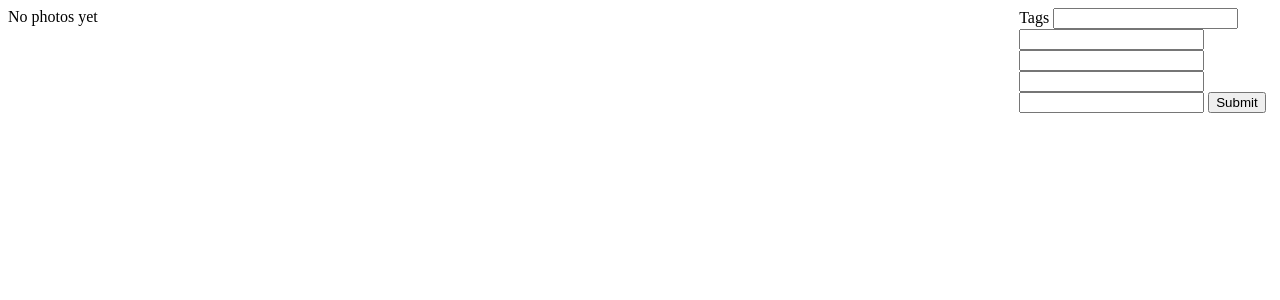
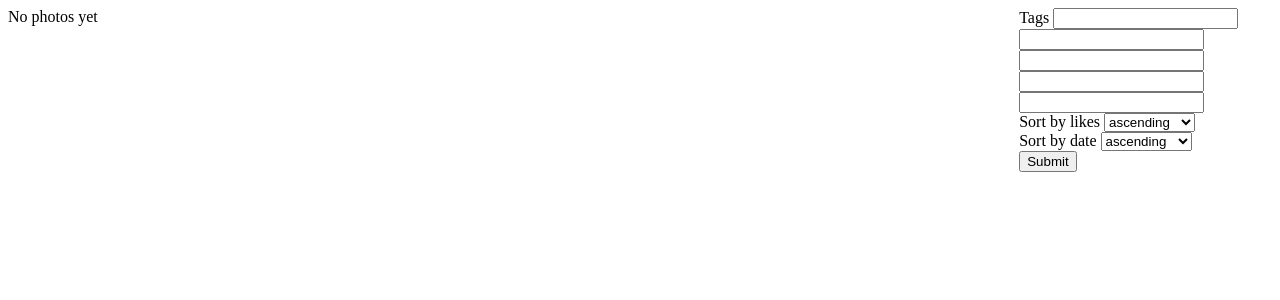
Before and after one commit to stillbeingtested/photogallery, a Django app: page /photos/ in a window 1280 px wide. Shown: the top 300 px of the page. Run offline with Django 3.2, Linux system fonts and the light colour scheme; data that the repository does not hold is empty.

Commit message:
sorting photos by created_date

```diff
--- a/photogallery/photo/views.py
+++ b/photogallery/photo/views.py
@@ -7,3 +7,26 @@ class PhotoView(ListView):
     model = Photo
     template_name = "photo_list.html"
     paginate_by = 20
+
+    def get_queryset(self):
+        tag_filtering = self.request.GET.get('tags', [])
+        date_order = self.request.GET.get('date', 'desc')
+        like_order = self.request.GET.get('likes')
+        queryset = Photo.objects
+        if date_order is not None:
+            date_db_ordering = 'created_date' if date_order == 'asc' else '-created_date'
+            queryset = queryset.order_by(date_db_ordering)
+
+        # if like_order is not None:
+        #     like_db_ordering = 'likes'
+            # pass
+            # queryset.order_by(order)
+
+        return queryset
+
+    def get_context_data(self, **kwargs):
+        context = super(PhotoView, self).get_context_data(**kwargs)
+        context['tags'] = self.request.GET.get('tags', [])
+        context['date'] = self.request.GET.get('date', 'desc')
+        context['likes'] = self.request.GET.get('likes')
+        return context
--- a/photogallery/templates/photo/photo_list.html
+++ b/photogallery/templates/photo/photo_list.html
@@ -15,7 +15,7 @@
             <div class="photo_list">
                 {%for photo in object_list %}
                 <div class="photoimage">
-                    <img src="none" width="200" height="200" title="{{photo.href}}"/>
+                    <img src="/none/none" width="200" height="200" title="{{photo.href}}"/>
                     <div>date: {{photo.created_date | date:'d-m-Y'}}
                         {{photo.created_date | time:'H:i'}}</div>
                     <div>likes: {{photo.likes.count}}</div>
@@ -33,13 +33,29 @@
             <div class="paging"></div>
         </div>
         <div class="filtering">
-            <form action="" method="post">
+            <form action="{% url 'photos'%}" method="get">
                 <label>Tags</label>
                 <input name="tag1"/>
                 <input name="tag1"/>
                 <input name="tag1"/>
                 <input name="tag1"/>
                 <input name="tag1"/>
+                <br/>
+
+                <label>Sort by likes</label>
+                <select name="likes">
+                    <option value="asc">ascending</option>
+                    <option value="desc">descending</option>
+                </select>
+                <br/>
+
+                <label>Sort by date</label>
+                <select name="date">
+                    <option value="asc">ascending</option>
+                    <option value="desc">descending</option>
+                </select>
+                <br/>
+
                 <input type="submit" value="Submit">
             </form>
         </div>
```
